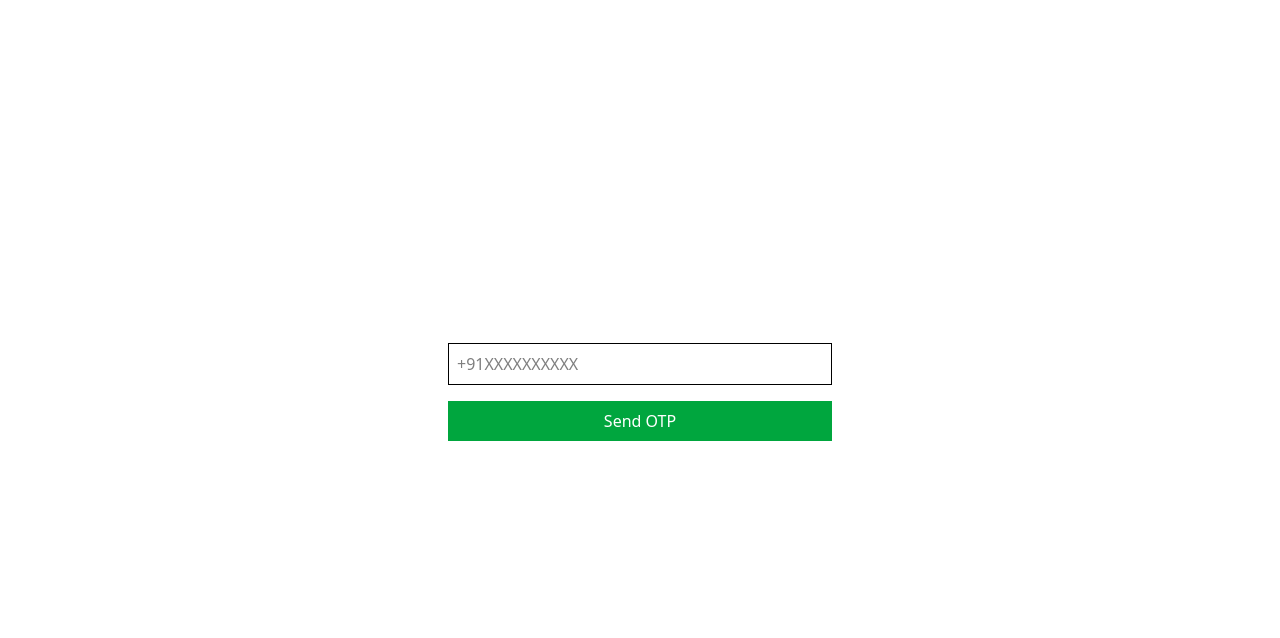
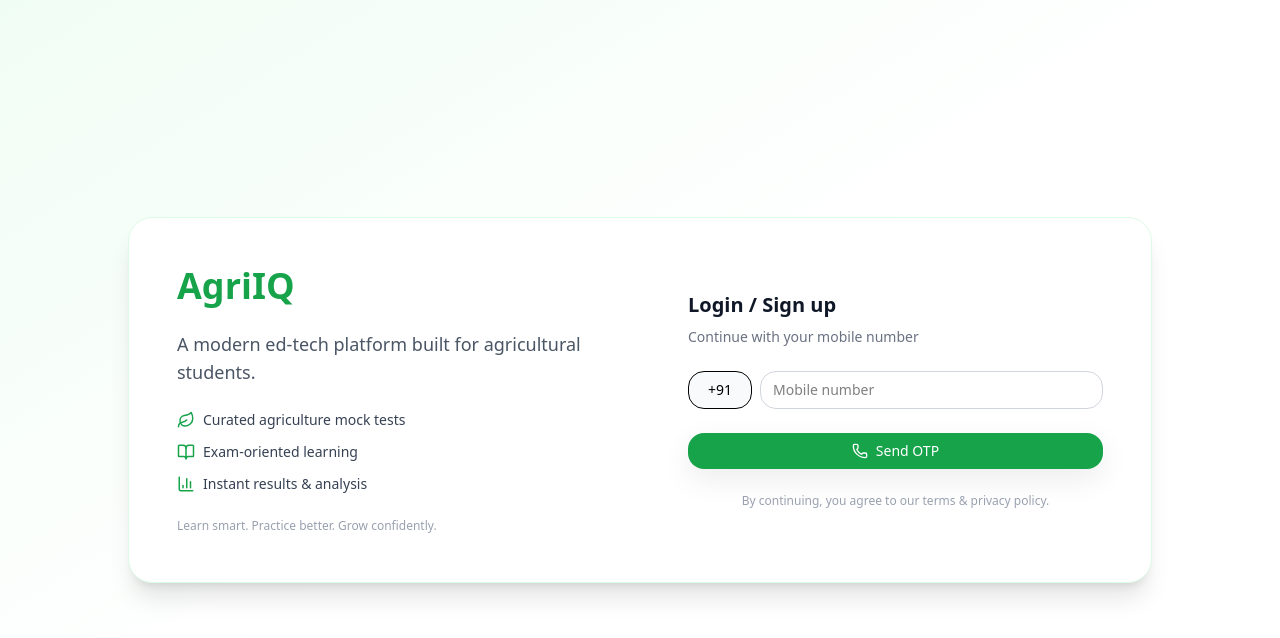
Before and after one commit to vishnuelayi/agriiq-dev, a React (Vite) app: page / in a window 1280 px wide. Shown: the top 638 px of the page. Built offline with nearby package versions, Linux system fonts and the light colour scheme; no server answers.

Commit message:
Login Page polished and implemented

```diff
--- a/src/auth/UserOtpLogin.jsx
+++ b/src/auth/UserOtpLogin.jsx
@@ -1,41 +1,60 @@
-import { useState } from "react";
+import { useState, useRef } from "react";
 import { RecaptchaVerifier, signInWithPhoneNumber } from "firebase/auth";
 import { auth, db } from "../firebase/firebase";
 import { doc, getDoc, setDoc, serverTimestamp } from "firebase/firestore";
+import Button from "../ui/Button";
+import Input from "../ui/Input";
+import { Leaf, BookOpen, BarChart3, Phone, ShieldCheck } from "lucide-react";
 
 const UserOtpLogin = () => {
   const [phone, setPhone] = useState("");
   const [otp, setOtp] = useState("");
   const [confirmationResult, setConfirmationResult] = useState(null);
+  const [loading, setLoading] = useState(false);
 
+  // 🔒 Stable reCAPTCHA instance (critical fix)
+  const recaptchaRef = useRef(null);
+
+  /* ---------------- SETUP RECAPTCHA (ONCE) ---------------- */
   const setupRecaptcha = () => {
-    if (!window.recaptchaVerifier) {
-      window.recaptchaVerifier = new RecaptchaVerifier(
+    if (!recaptchaRef.current) {
+      recaptchaRef.current = new RecaptchaVerifier(
         auth,
         "recaptcha-container",
-        { size: "invisible" }
+        {
+          size: "invisible",
+        }
       );
     }
+    return recaptchaRef.current;
   };
 
+  /* ---------------- SEND OTP ---------------- */
   const sendOtp = async () => {
+    if (!phone) return;
+
     try {
-      setupRecaptcha();
+      setLoading(true);
 
-      const result = await signInWithPhoneNumber(
-        auth,
-        phone,
-        window.recaptchaVerifier
-      );
+      const verifier = setupRecaptcha();
+
+      const result = await signInWithPhoneNumber(auth, `+91${phone}`, verifier);
 
       setConfirmationResult(result);
     } catch (error) {
       console.error("OTP error:", error);
+    } finally {
+      setLoading(false);
     }
   };
 
+  /* ---------------- VERIFY OTP ---------------- */
   const verifyOtp = async () => {
+    if (!otp || !confirmationResult) return;
+
     try {
+      setLoading(true);
+
       const result = await confirmationResult.confirm(otp);
 
       const userRef = doc(db, "users", result.user.uid);
@@ -52,45 +71,110 @@ const UserOtpLogin = () => {
       }
     } catch (error) {
       console.error("Verify OTP error:", error);
+    } finally {
+      setLoading(false);
     }
   };
 
   return (
-    <div className="min-h-screen flex items-center justify-center">
-      <div className="w-full max-w-sm space-y-4">
-        <input
-          className="border p-2 w-full"
-          placeholder="+91XXXXXXXXXX"
+    <div className="min-h-screen bg-gradient-to-br from-green-50 via-white to-white flex items-center justify-center px-4">
+      <div className="w-full max-w-5xl bg-white rounded-3xl shadow-xl overflow-hidden grid md:grid-cols-2 border border-green-100">
+        {/* LEFT — LANDING */}
+        <div className="p-8 md:p-12 flex flex-col justify-center space-y-6">
+          <h1 className="text-3xl md:text-4xl font-bold text-primary">
+            AgriIQ
+          </h1>
+
+          <p className="text-gray-600 text-base md:text-lg">
+            A modern ed-tech platform built for agricultural students.
+          </p>
+
+          <ul className="space-y-3 text-sm text-gray-700">
+            <li className="flex items-center gap-2">
+              <Leaf size={18} className="text-primary" />
+              Curated agriculture mock tests
+            </li>
+            <li className="flex items-center gap-2">
+              <BookOpen size={18} className="text-primary" />
+              Exam-oriented learning
+            </li>
+            <li className="flex items-center gap-2">
+              <BarChart3 size={18} className="text-primary" />
+              Instant results & analysis
+            </li>
+          </ul>
+
+          <p className="text-xs text-gray-400">
+            Learn smart. Practice better. Grow confidently.
+          </p>
+        </div>
+
+        {/* RIGHT — OTP LOGIN */}
+        <div className="p-8 md:p-12 flex flex-col justify-center space-y-6">
+          <div className="space-y-2">
+            <h2 className="text-xl font-semibold text-gray-900">
+              Login / Sign up
+            </h2>
+            <p className="text-sm text-gray-500">
+              Continue with your mobile number
+            </p>
+          </div>
+
+          {/* PHONE INPUT (+91 FIXED) */}
+          <div className="flex gap-2 w-full">
+            <div className="w-16 flex items-center justify-center rounded-xl border bg-gray-50 text-sm">
+              +91
+            </div>
+
+            <Input
+              type="tel"
+              placeholder="Mobile number"
               value={phone}
               onChange={(e) => setPhone(e.target.value)}
+              disabled={!!confirmationResult}
+              wrapperClassName="flex-1"
             />
+          </div>
 
-        <button
-          className="w-full bg-green-600 text-white p-2"
+          {!confirmationResult && (
+            <Button
               onClick={sendOtp}
+              disabled={loading}
+              className="flex items-center gap-2"
             >
-          Send OTP
-        </button>
+              <Phone size={16} />
+              {loading ? "Sending OTP…" : "Send OTP"}
+            </Button>
+          )}
 
+          {/* OTP INPUT — SMOOTH DROPDOWN */}
           {confirmationResult && (
-          <>
-            <input
-              className="border p-2 w-full"
+            <div className="space-y-4 animate-slide-down">
+              <Input
                 placeholder="Enter OTP"
                 value={otp}
                 onChange={(e) => setOtp(e.target.value)}
               />
-            <button
-              className="w-full bg-black text-white p-2"
+
+              <Button
                 onClick={verifyOtp}
+                disabled={loading}
+                className="w-full flex items-center justify-center gap-2"
               >
-              Verify OTP
-            </button>
-          </>
+                <ShieldCheck size={16} />
+                {loading ? "Verifying…" : "Verify & Continue"}
+              </Button>
+            </div>
           )}
 
-        <div id="recaptcha-container"></div>
+          <p className="text-xs text-gray-400 text-center">
+            By continuing, you agree to our terms & privacy policy.
+          </p>
         </div>
+      </div>
+
+      {/* 🔑 MUST ALWAYS EXIST — DO NOT CONDITIONALLY RENDER */}
+      <div id="recaptcha-container" />
     </div>
   );
 };
--- a/src/index.css
+++ b/src/index.css
@@ -40,3 +40,19 @@
 .animate-scale-in {
   animation: scaleIn 0.25s ease-out;
 }
+
+
+@keyframes slide-down {
+  from {
+    opacity: 0;
+    transform: translateY(-8px);
+  }
+  to {
+    opacity: 1;
+    transform: translateY(0);
+  }
+}
+
+.animate-slide-down {
+  animation: slide-down 0.25s ease-out;
+}
--- a/src/ui/Input.jsx
+++ b/src/ui/Input.jsx
@@ -2,24 +2,24 @@ const Input = ({
   label,
   error,
   className = "",
+  wrapperClassName = "",
   ...props
 }) => {
   return (
-      <div className="space-y-1">
+    <div className={`space-y-1 w-full ${wrapperClassName}`}>
       {label && (
-          <label className="text-sm font-medium text-gray-700">
-            {label}
-          </label>
+        <label className="text-sm font-medium text-gray-700">{label}</label>
       )}
 
       <input
-          className={`w-full rounded-[var(--radius-xl)] border border-gray-300 px-3 py-2 text-sm focus:border-[color:var(--color-primary)] focus:ring-2 focus:ring-green-100 outline-none transition ${className}`}
+        className={`w-full rounded-[var(--radius-xl)] border border-gray-300 px-3 py-2 text-sm
+        focus:border-[color:var(--color-primary)]
+        focus:ring-2 focus:ring-green-100 outline-none transition
+        ${className}`}
         {...props}
       />
 
-        {error && (
-          <p className="text-sm text-red-600">{error}</p>
-        )}
+      {error && <p className="text-sm text-red-600">{error}</p>}
     </div>
   );
 };
```
Lines whose indentation alone changed are shown as unchanged.
